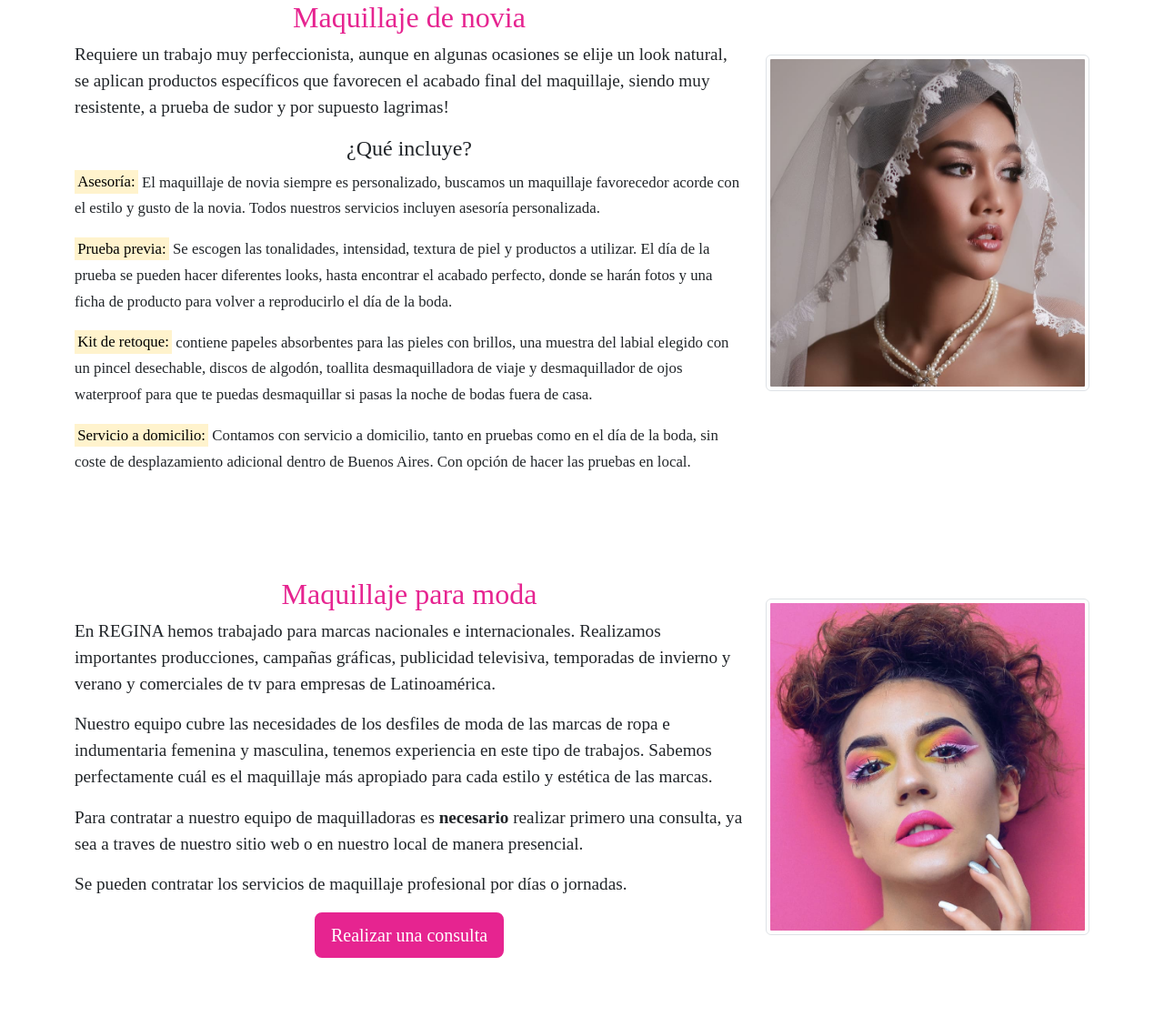
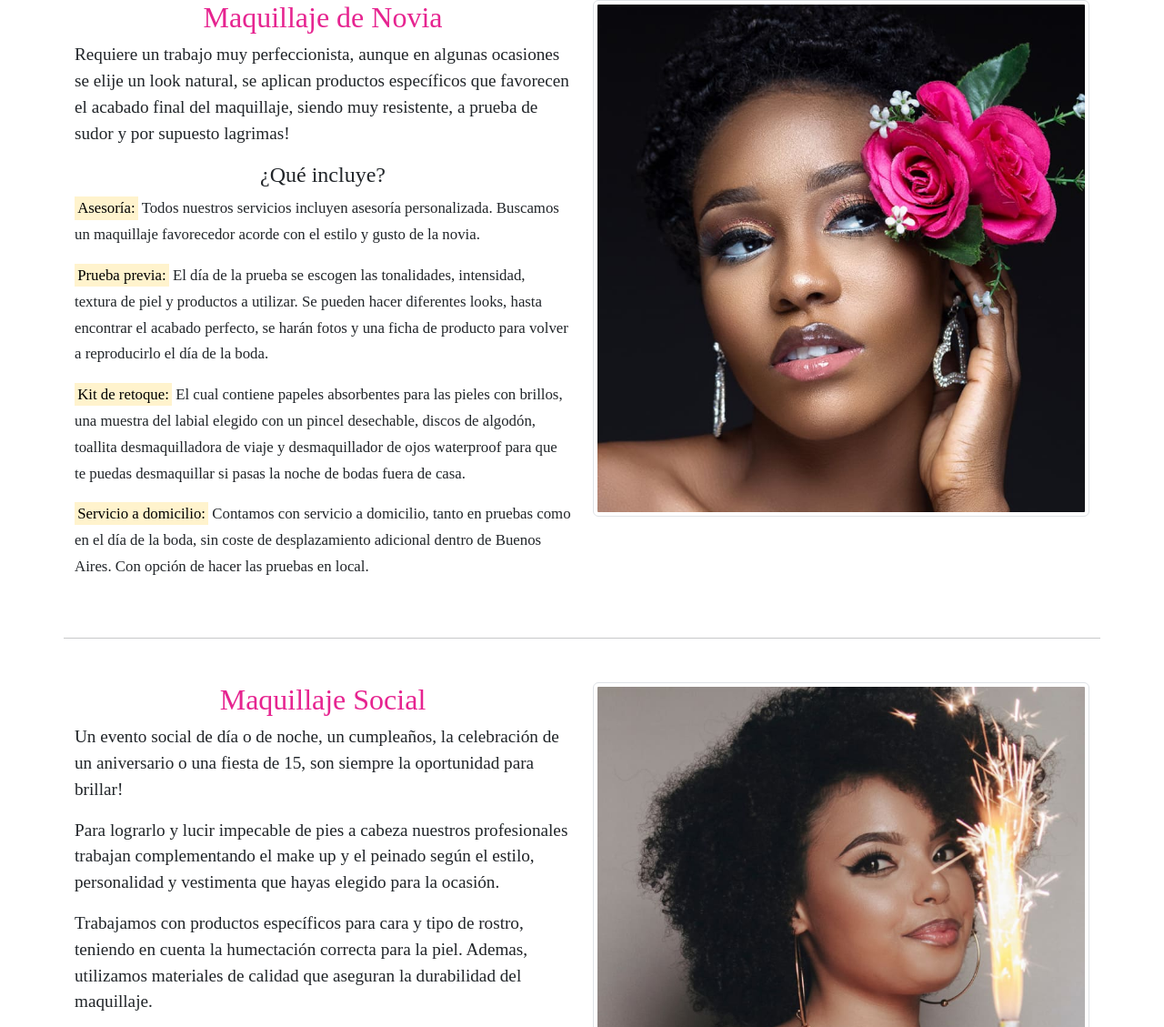
Before and after one commit to coco-miel/EntregaFinal-OvejeroLeturia, a plain HTML site: page views/servicios.html in a window 1280 px wide. Shown: the part 848-1977 px from the top of the page at 91% size. Drawn offline with nearby package versions, Linux system fonts and the light colour scheme; a web font is replaced by a local one.

Commit message:
Edited text

```diff
--- a/views/servicios.html
+++ b/views/servicios.html
@@ -14,7 +14,7 @@
 
 <!-- HEADER -->
 <body>
-    <header class="bg-servicios">
+    <header class="bg-servicios mb-5">
         <nav class="navbar navbar-expand-md navbar-dark">
             <a class="navbar-brand" href="../index.html">
                 <img class="logo-social" src="../img/logo/logo1.png" alt="Logo Regina">
@@ -54,47 +54,62 @@
                 <h2 class="fade-in-text--slow ">Todo lo que ofrecemos</h2>
             </div>
         </section>
-        </section>
-
         <section class="container">
-            <div class="row d-flex justify-content-center align-items-center">
-                <div class="col-lg-8 col-sm-3 my-5">
-                    <h3 class="text-center">Maquillaje de novia</h3>
+            <div class="row">
+                <div class="col-sm-12 col-md-12 col-lg-6">
+                    <h3 class="text-center">Maquillaje de Novia</h3>
                     <p>Requiere un trabajo muy perfeccionista, aunque en algunas ocasiones se elije un look natural, se aplican productos específicos que favorecen el acabado final del maquillaje, siendo muy resistente, a prueba de sudor y por supuesto lagrimas!</p>
                     <h4 class="text-center">¿Qué incluye?</h4>
-                    <p><small><mark>Asesoría:</mark> El maquillaje de novia siempre es personalizado, buscamos un maquillaje favorecedor acorde con el estilo y gusto de la novia. Todos nuestros servicios incluyen asesoría personalizada.</small></p>
-                    <p><small><mark>Prueba previa:</mark> Se escogen las tonalidades, intensidad, textura de piel y productos a utilizar. El día de la prueba se pueden hacer diferentes looks, hasta encontrar el acabado perfecto, donde se harán fotos y una ficha de producto para volver a reproducirlo el día de la boda.</small></p>
-                    <p><small><mark>Kit de retoque:</mark> contiene papeles absorbentes para las pieles con brillos, una muestra del labial elegido con un pincel desechable, discos de algodón, toallita desmaquilladora de viaje y desmaquillador de ojos waterproof para que te puedas desmaquillar si pasas la noche de bodas fuera de casa.</small></p>
+                    <p><small><mark>Asesoría:</mark> Todos nuestros servicios incluyen asesoría personalizada. Buscamos un maquillaje favorecedor acorde con el estilo y gusto de la novia.</small></p>
+                    <p><small><mark>Prueba previa:</mark> El día de la prueba se escogen las tonalidades, intensidad, textura de piel y productos a utilizar.  Se pueden hacer diferentes looks, hasta encontrar el acabado perfecto, se harán fotos y una ficha de producto para volver a reproducirlo el día de la boda.</small></p>
+                    <p><small><mark>Kit de retoque:</mark> El cual contiene papeles absorbentes para las pieles con brillos, una muestra del labial elegido con un pincel desechable, discos de algodón, toallita desmaquilladora de viaje y desmaquillador de ojos waterproof para que te puedas desmaquillar si pasas la noche de bodas fuera de casa.</small></p>
                     <p><small><mark>Servicio a domicilio:</mark> Contamos con servicio a domicilio, tanto en pruebas como en el día de la boda, sin coste de desplazamiento adicional dentro de Buenos Aires. Con opción de hacer las pruebas en local.</small></p>
                 </div>
-                <div class="col-lg-4 col-sm-3 mb-5">
-                    <img class="img-thumbnail" src="../img/galeria/1.jpg" alt="">
+                <div class="col-sm-12 col-md-12 col-lg-6">
+                    <img class="img-thumbnail" src="../img/galeria/19.jpg" loading="lazy" alt="Mujer de piel oscura con maquillaje de novia: base, delineado grueso negro en los parpados y delineado blanco en la línea de agua inferior, gloss, sombra de ojos rosa sutil, mascara">
                 </div>
-                <div class="col-lg-8 col-sm-3 my-5">
-                    <h3 class="text-center">Maquillaje para moda</h3>
+                <hr class="my-5">
+                <div class="col-sm-12 col-md-12 col-lg-6">
+                    <h3 class="text-center">Maquillaje Social</h3>
+                    <p>Un evento social de día o de noche, un cumpleaños, la celebración de un aniversario o una fiesta de 15, son siempre la oportunidad para brillar!</p>
+                    <p>Para lograrlo y lucir impecable de pies a cabeza nuestros profesionales trabajan complementando el make up y el peinado según el estilo, personalidad y vestimenta que hayas elegido para la ocasión.</p>
+                    <p>Trabajamos con productos específicos para cara y tipo de rostro, teniendo en cuenta la humectación correcta para la piel. Ademas, utilizamos materiales de calidad que aseguran la durabilidad del maquillaje.</p>
+                    <p>Y por supuesto no nos olvidamos de lo más importante: el confort, no existe belleza con incomodidad. Ofrecemos asesoria personalizada, nuestro equipo está especialmente entrenado para interpretar lo que quieras transmitir, aquello que te identifica, lo que quieres disimular o destacar. Logramos un resultado óptimo que refuerza la seguridad de nuestros clientes en estas fechas tan especiales.</p>
+                    <p>Este servicio se brinda a domicilio o en nuestro local.</p>
+                </div>
+                <div class="col-sm-12 col-md-12 col-lg-6">
+                    <img class="img-thumbnail" src="../img/galeria/7.jpg" loading="lazy" alt="Mujer de piel blanca con maquillaje para eventos: base, delineado negro, gloss, sombra oscura sutil, mascara">
+                </div>
+                <hr class="my-5">
+                <div class="col-sm-12 col-md-12 col-lg-6">
+                    <h3 class="text-center">Maquillaje Artistico</h3>
+                    <p>Requiere un trabajo muy creativo, detallista y perfeccionista. Se trabaja con bocetos previos y se busca adaptar el dibujo al cuerpo y al rostro. Realzamos y trabajamos el surrealismo lo máximo posible: figuras de animales, monstruos, unicornios, dioses y un sinfín de figuras más propias del cine y del teatro son tratadas con este tipo de maquillaje.</p>
+                    <h4 class="text-center">Tipos de maquillaje artísticos que ofrecemos</h4>
+                    <p><small><mark>Fauna:</mark> Recreamos la fauna animal, adaptamos su morfología a tu cuerpo y rostro.</small></p>
+                    <p><small><mark>Flora:</mark>Recreamos a la vegetacion, ya sean las flores de los árboles o de alguna parte de estos, como por ejemplo, el tronco.</small></p>
+                    <p><small><mark>Simbólicos: </mark> Buscamos representar algo como símbolo, por ejemplo: la energía solar, el fuego, etc.</small></p>
+                    <p><small><mark>Temáticos: </mark> Trabajamos con un tema determinado como fiestas, carnavales, disfraces, fiestas tradicionales de pueblos, personajes famoso, de dibujos, etc.</small></p>
+                </div>
+                <div class="col-sm-12 col-md-12 col-lg-6">
+                    <img class="img-thumbnail" src="../img/galeria/4.jpg" loading="lazy" alt="Mujer de piel blanca con maquillaje artistico inspirado en Dia de los Muertos">
+                </div>
+                <hr class="my-5">
+                <div class="col-sm-12 col-md-12 col-lg-6">
+                    <h3 class="text-center">Maquillaje para Moda</h3>
                     <p> En REGINA hemos trabajado para marcas nacionales e internacionales. Realizamos importantes producciones, campañas gráficas, publicidad televisiva, temporadas de invierno y verano y comerciales de tv para empresas de Latinoamérica.</p>
                     <p>Nuestro equipo cubre las necesidades de los desfiles de moda de las marcas de ropa e indumentaria femenina y masculina, tenemos experiencia en este tipo de trabajos. Sabemos perfectamente cuál es el maquillaje más apropiado para cada estilo y estética de las marcas.</p>
-                    <p>Para contratar a nuestro equipo de maquilladoras es <strong>necesario</strong> realizar primero una consulta, ya sea a traves de nuestro sitio web o en nuestro local de manera presencial.</p>
+                    <p>Para contratar a nuestro equipo de maquilladoras es <strong>necesario</strong> realizar primero una consulta, ya sea a traves del formulario de nuestro sitio web o en nuestro local de manera presencial.</p>
                     <p>Se pueden contratar los servicios de maquillaje profesional por días o jornadas.</p>
-                    <div class="d-flex justify-content-center" >
-                        <a href="contacto.html">
-                            <button type= "button" class="button-color btn btn-lg btn-dark mb-5">Realizar una consulta</button>
-                        </a>
-                    </div>
                 </div>
-                <div class="col-lg-4 col-sm-3 mb-5">
-                    <img class="img-thumbnail" src="../img/galeria/2.jpg" alt="">
+                <div class="col-sm-12 col-md-12 col-lg-6">
+                    <img class="img-thumbnail" src="../img/galeria/10.jpg" loading="lazy" alt="Mujer de piel blanca con maquillaje para eventos/moda: base, delineado grueso negro, labial anaranjado, sombra multicolor de azul, violeta y rosa, mascara">
                 </div>
-
-
-
             </div>
-
         </section>
     </main>
 
 <!-- FOOTER -->
-    <footer class="footer-design">
+    <footer class="footer-design mt-5">
         <div class="d-flex justify-content-center">
             <a href="#"> <img class="footer-design--logo" src="../img/logo/logo2.png" alt="Logo Facebook"></a>
             <a href="#"> <img class="footer-design--logo" src="../img/logo/logo3.png" alt="Logo Instagram"></a>
```
Also changed, not shown: views/galeria.html (+2 -2 lines).
